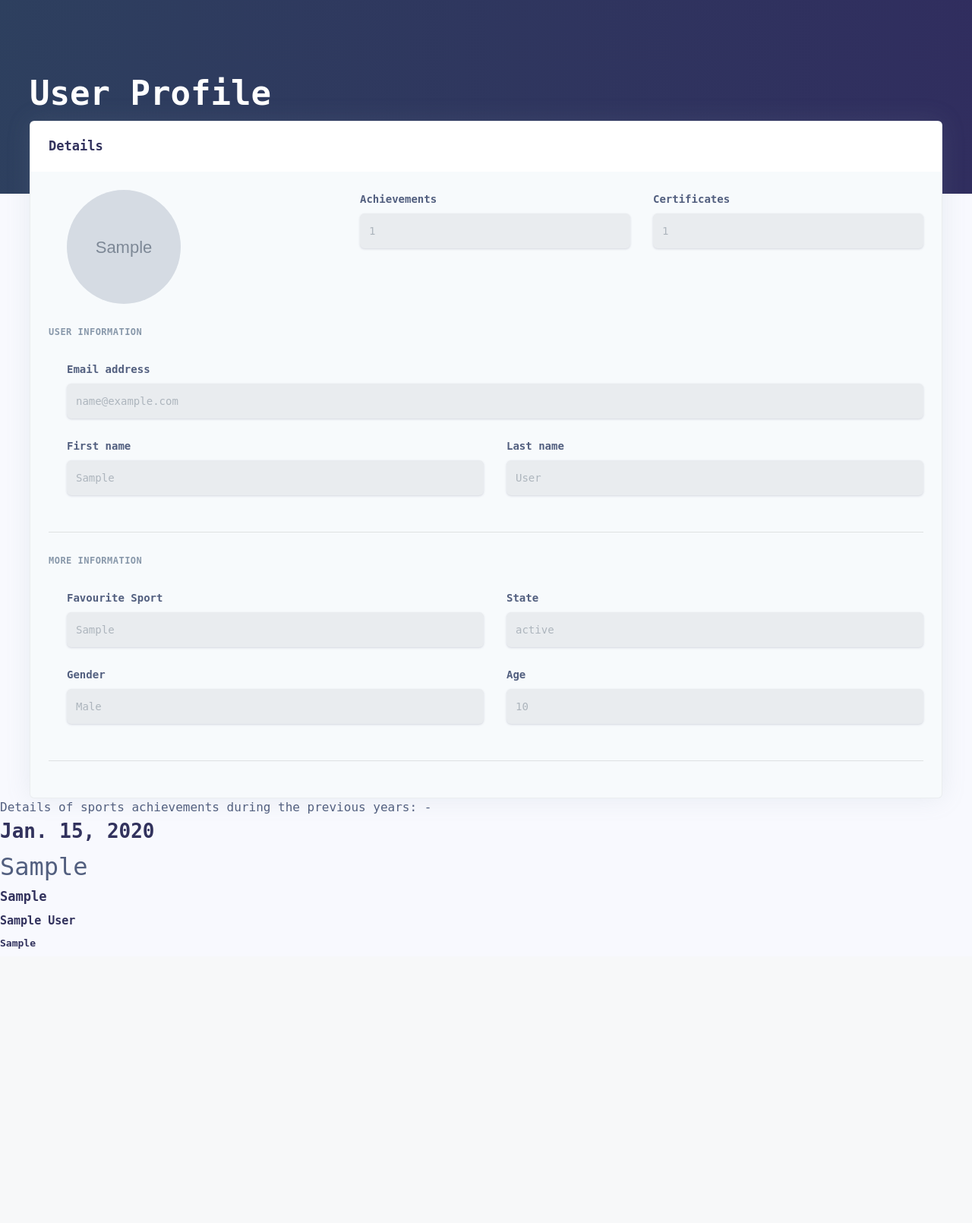
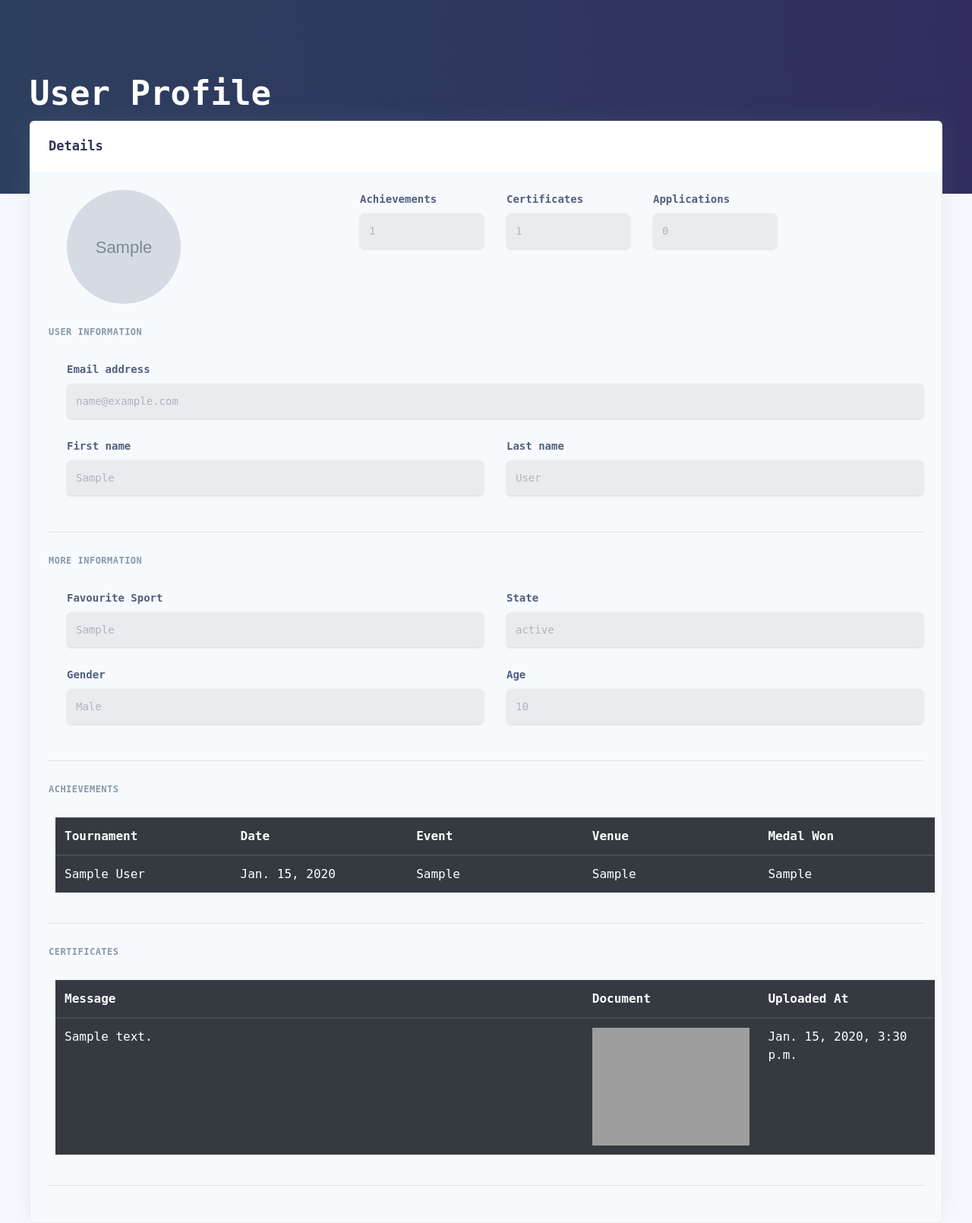
Before and after one commit to spiderxm/sports_app, a Django app: page /user_profile/1/ in a window 1280 px wide. Shown: the part 73-1683 px from the top of the page at 76% size. Before the commit the page ends 1322 px from the top, so only its background shows below. Run offline with Django 3.2, Linux system fonts and the light colour scheme; tables that the repository leaves empty hold one stand-in row (values such as "Sample post"); grey boxes marked "Sample" are stand-in pictures; some libraries are stand-ins or nearby versions; grey boxes are pictures that could not be loaded.

Commit message:
Updating User Profile

```diff
--- a/templates/user_profile/user_profile.html
+++ b/templates/user_profile/user_profile.html
@@ -2085,7 +2085,7 @@
                                                      class="rounded-circle" style="height: 150px; width: 150px">
                                             </div>
                                         </div>
-                                        <div class="col-lg-4">
+                                        <div class="col-lg-2">
                                             <div class="form-group">
                                                 <label class="form-control-label" for="input-email">
                                                     Achievements</label>
@@ -2094,13 +2094,22 @@
                                                        placeholder="{{ no_achievements }}" disabled>
                                             </div>
                                         </div>
-                                        <div class="col-lg-4">
+                                        <div class="col-lg-2">
                                             <div class="form-group">
                                                 <label class="form-control-label" for="input-email">
                                                     Certificates</label>
                                                 <input type="email" id="input-email" style="color: black"
                                                        class="form-control form-control-alternative"
                                                        placeholder="{{ no_certificates }}" disabled>
+                                            </div>
+                                        </div>
+                                        <div class="col-lg-2">
+                                            <div class="form-group">
+                                                <label class="form-control-label" for="input-email">
+                                                    Applications</label>
+                                                <input type="email" id="input-email" style="color: black"
+                                                       class="form-control form-control-alternative"
+                                                       placeholder="{{ no_applications }}" disabled>
                                             </div>
                                         </div>
                                     </div>
@@ -2180,6 +2189,69 @@
                                         </div>
                                     </div>
                                 </div>
+                                {% if achievements %}
+                                    <hr class="my-4">
+                                    <h6 class="heading-small text-muted mb-4">Achievements</h6>
+                                    <div class="pl-lg-4">
+                                        <div class="row">
+                                            <table class="table table-dark">
+                                                <thead>
+                                                <tr>
+                                                    <th scope="col" style="width:20% ">Tournament</th>
+                                                    <th scope="col" style="width:20% ">Date</th>
+                                                    <th scope="col" style="width:20% ">Event</th>
+                                                    <th scope="col" style="width:20% ">Venue</th>
+                                                    <th scope="col" style="width:20% ">Medal Won</th>
+                                                </tr>
+                                                </thead>
+                                                <tbody>
+                                                {% for achievement in achievements %}
+                                                    <tr>
+                                                        <td>{{ achievement.Name_of_Tournament }}</td>
+                                                        <td>{{ achievement.date }}</td>
+                                                        <td>{{ achievement.Event }}</td>
+                                                        <td>{{ achievement.Venue }}</td>
+                                                        <td>{{ achievement.Medal_won }}</td>
+                                                    </tr>
+                                                {% endfor %}
+                                                </tbody>
+                                            </table>
+                                        </div>
+                                    </div>
+                                {% endif %}
+                                {% if certificates %}
+                                    <hr class="my-4">
+                                    <h6 class="heading-small text-muted mb-4">Certificates</h6>
+                                    <div class="pl-lg-4">
+                                        <div class="row">
+                                            <table class="table table-dark">
+                                                <thead>
+                                                <tr>
+                                                    <th scope="col" style="width:60% ">Message</th>
+                                                    <th scope="col" style="width:20% ">Document</th>
+                                                    <th scope="col" style="width:20% ">Uploaded At</th>
+                                                </tr>
+                                                </thead>
+                                                <tbody>
+                                                {% for certificate in certificates %}
+                                                    <tr>
+                                                        <td>{{ certificate.message }}</td>
+                                                        <td>
+                                                            <a href="https://sports-registration.s3.amazonaws.com/{{ certificate.certificate }}"
+                                                               target="new">
+                                                                <img src="https://sports-registration.s3.amazonaws.com/{{ certificate.certificate }}"
+                                                                     alt="" style="width: 100%">
+                                                            </a></td>
+                                                        <td>
+                                                            {{ certificate.createdOn }}
+                                                        </td>
+                                                    </tr>
+                                                {% endfor %}
+                                                </tbody>
+                                            </table>
+                                        </div>
+                                    </div>
+                                {% endif %}
                                 <hr class="my-4">
                             </form>
                         </div>
@@ -2188,53 +2260,5 @@
             </div>
         </div>
     </div>
-    {% if achievements %}
-        <div>
-            Details of sports achievements during the previous years: -
-        </div>
-        {% for acievement in achievements %}
-            <div>
-                <h1>
-                    {{ acievement.date }}
-                </h1>
-                <h2>
-                    {{ acievement.Event }}
-                </h2>
-                <h3>
-                    {{ acievement.Venue }}
-                </h3>
-                <h4>
-                    {{ acievement.Name_of_Tournament }}
-                </h4>
-                <h5>
-                    {{ acievement.Medal_won }}
-                </h5>
-            </div>
-        {% endfor %}
-    {% else %}
-        <div>
-            No Acheivements listed by you.
-        </div>
-    {% endif %}
-
-    <div>
-        {% if noshow %}
-        {% else %}
-            {% if trials_applied_to %}
-                {% for trial in trials_applied_to %}
-                    <div class="card">
-                        <h1>{{ trial.trial.title }}</h1>
-                        <h3>Applied At {{ trial.date }}</h3>
-                        <a href="{% url 'trial_application_info' trial.trial.id %}">
-                            <button class=" btn-primary btn">
-                                Details
-                            </button>
-                        </a>
-                    </div>
-                {% endfor %}
-            {% else %}
-                Not Applied to Any Trials.
-            {% endif %}
-        {% endif %}
-    </div>
+
 {% endblock %}
--- a/user_profile/views.py
+++ b/user_profile/views.py
@@ -44,6 +44,10 @@ def profile(request, _id):
         context["image_url"] = context["image_url"].split("?")[0]
     except:
         context["image_url"] = "https://storage.cloud.google.com/mrigankbucket/default.png"
+
+    Applications = Application.objects.all().filter(user_id=request.user.id)
+    context["applications"] = Applications
+    context["no_applications"] = len(Applications)
     return render(request, "user_profile/user_profile.html", context=context)
 
 
--- a/verification/models.py
+++ b/verification/models.py
@@ -155,7 +155,7 @@ class Certificates(models.Model):
     """
     user = models.ForeignKey(CustomUser, on_delete=models.CASCADE)
     message = models.TextField()
-    certificate = models.FileField(upload_to='certificates')
+    certificate = models.ImageField(upload_to='certificates')
     createdOn = models.DateTimeField(auto_now_add=True)
     lastUpdatedOn = models.DateTimeField(auto_now_add=True)
 
```
Also changed, not shown: verification/migrations/0007_auto_20200918_0124.py (added).
